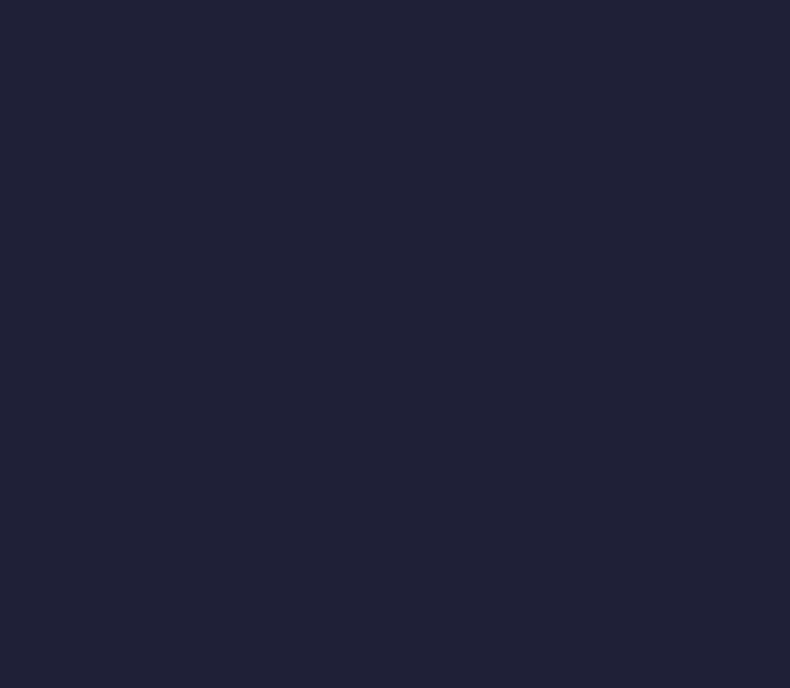
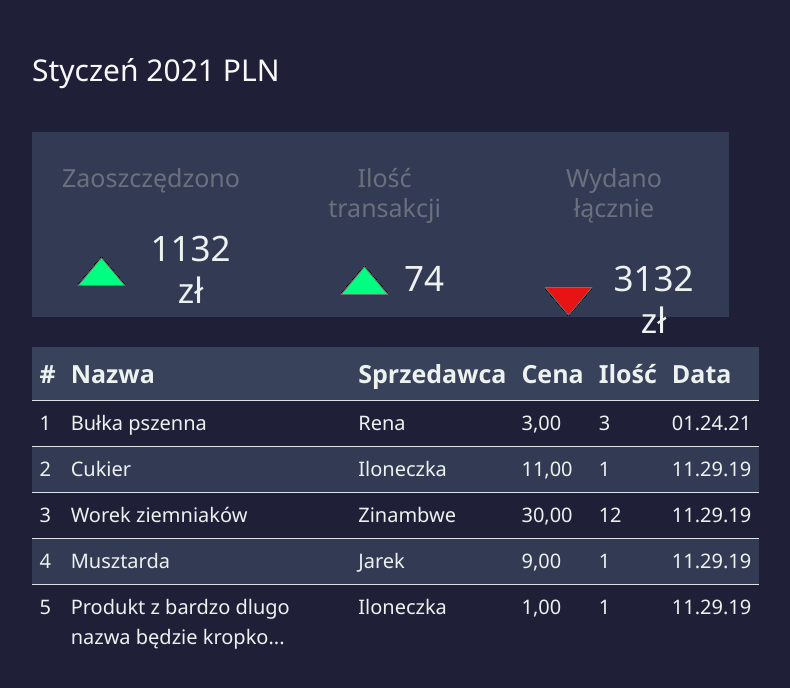
Before and after one commit to wiotrek/IdeaSpend, an Angular app in the folder IdeaSpendWeb/: page / in a window 1280 px wide. Shown: the top 688 px of the page, without its empty margins (293-1083 px from the left). Built offline with nearby package versions, Linux system fonts and the light colour scheme.

Commit message:
closes #13

```diff
--- a/IdeaSpendWeb/src/app/main/main.component.css
+++ b/IdeaSpendWeb/src/app/main/main.component.css
@@ -0,0 +1,68 @@
+/* ============================= */
+/* Date and currency */
+/* ============================= */
+.date-and-currency, .main-stats {
+  font-size: 3rem;
+  margin-left: 280px;
+}
+
+/* ============================= */
+/*Main stats*/
+/* ============================= */
+.main-stats {
+  display: flex;
+  justify-content: space-between;
+}
+
+.square {
+  background-color: #333B54;
+  color: #6C707E;
+
+  justify-content: space-around;
+
+  width: 265px;
+  height: 185px;
+}
+
+.square .info {
+  flex-direction: row;
+  justify-content: center;
+  align-items: center;
+
+  color: #EDF1EF
+}
+
+.square .info h3 {
+  color: #EDF1EF;
+  font-size: 3.5rem;
+  font-family: 'Segoe UI', 'sans-serif';
+
+  padding-left: 15px;
+}
+
+.transaction-table {
+  margin-left: 310px;
+  width: 800
+}
+
+.transaction-table th {
+  color: #EDF1EF;
+  background-color: #38425B;
+  font-size: 2.5rem;
+  border: 0;
+}
+
+.transaction-table tr {
+  color: #EDF1EF;
+  font-size: 2rem;
+}
+
+.table-striped tbody tr:nth-of-type(odd) {
+  background-color: rgba(31, 32, 55, 1);
+  border: 0;
+}
+
+.table-striped tbody tr:nth-of-type(even) {
+  background-color: rgba(51, 59, 84, 1);
+  border: 0;
+}
--- a/IdeaSpendWeb/src/app/main/main.component.html
+++ b/IdeaSpendWeb/src/app/main/main.component.html
@@ -1,2 +1,114 @@
 <app-navigation></app-navigation>
-<p class="text-light">test content</p>
+
+<main>
+
+  <div class="row">
+    <div class="col-10 text-light">
+
+      <!-- date and currency -->
+      <section class="py-5 px-5 date-and-currency">
+
+        <div class="mt-5">
+          <p>Styczeń 2021 PLN</p>
+        </div>
+
+      </section>
+
+      <!-- main stat of the month -->
+      <section class="px-5 main-stats">
+
+        <div class="square text-center p-5">
+
+          <h1>Zaoszczędzono</h1>
+
+          <div class="pt-5 pl-4 d-flex info">
+            <img [src]="greenTriangleImage" alt="Zaoszczędzono"/>
+            <h3>1132 zł</h3>
+          </div>
+
+        </div>
+
+        <div class="square text-center p-5">
+
+          <h1>Ilość transakcji</h1>
+
+          <div class="pt-5 pl-4 d-flex info">
+            <img [src]="greenTriangleImage" alt="Ilość transakcji"/>
+            <h3>74</h3>
+          </div>
+
+        </div>
+
+        <div class="square text-center p-5">
+
+          <h1>Wydano łącznie</h1>
+
+          <div class="pt-5 pl-4 d-flex info">
+            <img [src]="redTriangleImage" alt="Wydano łącznie"/>
+            <h3>3132 zł</h3>
+          </div>
+
+        </div>
+
+      </section>
+
+      <!-- table with 5 last transactions -->
+      <section class="pt-5 transaction-table ">
+        <table class="table table-hover table-striped">
+          <thead>
+          <tr>
+            <th scope="col">#</th>
+            <th scope="col">Nazwa</th>
+            <th scope="col">Sprzedawca</th>
+            <th scope="col">Cena</th>
+            <th scope="col">Ilość</th>
+            <th scope="col">Data</th>
+          </tr>
+          </thead>
+          <tbody>
+          <tr>
+            <td>1</td>
+            <td>Bułka pszenna</td>
+            <td>Rena</td>
+            <td>3,00</td>
+            <td>3</td>
+            <td>01.24.21</td>
+          </tr>
+          <tr>
+            <td>2</td>
+            <td>Cukier</td>
+            <td>Iloneczka</td>
+            <td>11,00</td>
+            <td>1</td>
+            <td>11.29.19</td>
+          </tr>
+          <tr>
+            <td>3</td>
+            <td>Worek ziemniaków</td>
+            <td>Zinambwe</td>
+            <td>30,00</td>
+            <td>12</td>
+            <td>11.29.19</td>
+          </tr>
+          <tr>
+            <td>4</td>
+            <td>Musztarda</td>
+            <td>Jarek</td>
+            <td>9,00</td>
+            <td>1</td>
+            <td>11.29.19</td>
+          </tr>
+          <tr>
+            <td>5</td>
+            <td>Produkt z bardzo dlugo nazwa będzie kropko...</td>
+            <td>Iloneczka</td>
+            <td>1,00</td>
+            <td>1</td>
+            <td>11.29.19</td>
+          </tr>
+          </tbody>
+        </table>
+      </section>
+    </div>
+  </div>
+</main>
--- a/IdeaSpendWeb/src/app/main/main.component.ts
+++ b/IdeaSpendWeb/src/app/main/main.component.ts
@@ -7,6 +7,11 @@ import { Component, OnInit } from '@angular/core';
 })
 export class MainComponent implements OnInit {
 
+  // TODO: change font family for information inside square
+
+  greenTriangleImage = '../assets/main/green-triangle.png';
+  redTriangleImage = '../assets/main/red-triangle.png';
+
   constructor() { }
 
   ngOnInit(): void {
```
Also changed, not shown: IdeaSpendWeb/src/assets/main/green-triangle.png (added), IdeaSpendWeb/src/assets/main/red-triangle.png (added).
